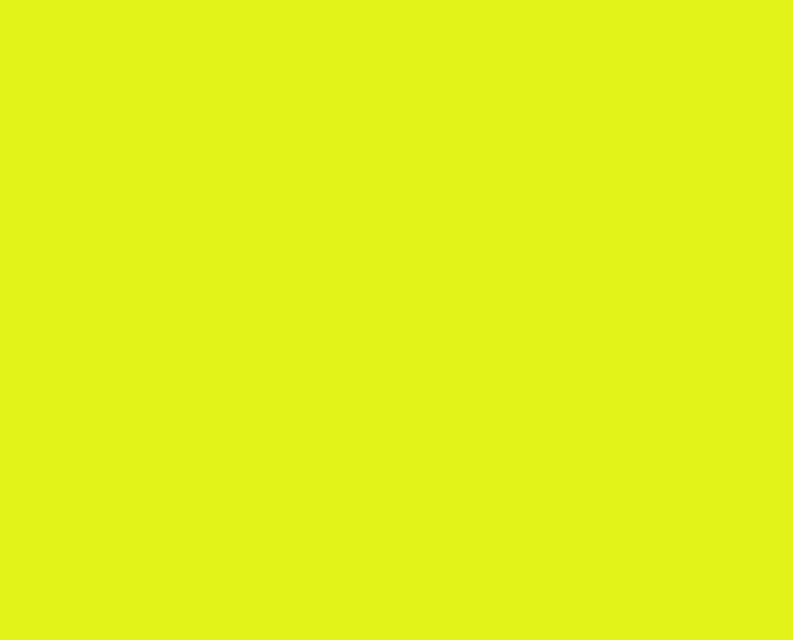
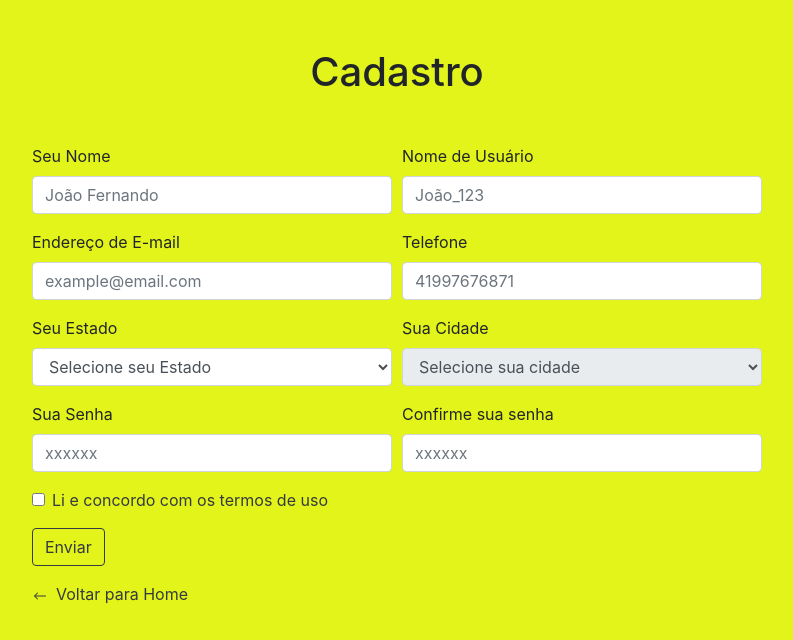
Before and after one commit to GustavoEmanuel901/publisher_album, a React (Create React App) app in the folder web/: page /register in a window 1280 px wide. Shown: the top 640 px of the page, without its empty margins (243-1036 px from the left). Built offline with nearby package versions, Linux system fonts and the light colour scheme.

Commit message:
screen-register

```diff
--- /dev/null
+++ b/web/src/global.css
@@ -0,0 +1,8 @@
+body {
+    background-color: #E3F41A;
+}
+
+.link svg,
+.form-link svg {
+    margin-right: 8px;
+}
--- a/web/src/index.js
+++ b/web/src/index.js
@@ -2,6 +2,7 @@ import React from 'react';
 import ReactDOM from 'react-dom';
 import 'bootstrap/dist/css/bootstrap.min.css'
 import App from './App'
+import './global.css'
 
 
 ReactDOM.render(
--- a/web/src/pages/Logon/index.js
+++ b/web/src/pages/Logon/index.js
@@ -28,12 +28,10 @@ export default function Logon() {
                             </Row>
 
                             <Row form>
-
-                                    <Link to='/' className='link'>
-                                        <BsPersonFill size={16} color='#000'/>
-                                        Cadastre-se
-                                    </Link>
-
+                                <Link to='/register' className='link'>
+                                    <BsPersonFill size={16} color='#000'/>
+                                    Cadastre-se
+                                </Link>
                             </Row>
 
                             <Row form>
--- a/web/src/pages/Logon/style.css
+++ b/web/src/pages/Logon/style.css
@@ -1,6 +1,3 @@
-body {
-    background-color: #E3F41A;
-}
 
 .form {
     margin: 30px 0;
@@ -26,11 +23,6 @@ body {
     opacity: 0.8;
 }
 
-.mobileAlignForm .link svg {
-    margin-right: 8px;
-}
-
-
 .img-margin {
     margin: 0px;
 }
--- /dev/null
+++ b/web/src/pages/Register/index.js
@@ -0,0 +1,101 @@
+import React from 'react';
+import { BsArrowLeft } from 'react-icons/bs'
+import { Link } from 'react-router-dom'
+import { Label, Form, Container, Row, Col, Input, FormGroup, Button} from 'reactstrap'
+
+
+
+export default function Register() {
+  return (
+        <Container>
+            <h1 className="text-center my-5">Cadastro</h1>
+            <Row className="justify-content-center mb-5">
+                <Col md={10} sm={12} lg={8}>
+                    <Form>
+                       <Row form>
+                            <FormGroup className='col-sm-6'>
+                                <Label for="inputName">Seu Nome</Label>
+                                <Input type='text' name='name' placeholder="João Fernando" required/>
+                            </FormGroup>
+
+                            <FormGroup className='col-sm-6'>
+                                <Label for="inputUserName">Nome de Usuário</Label>
+                                <Input type='text' name='user_name' placeholder="João_123" required/>
+                            </FormGroup>
+                       </Row>
+
+                       <Row form>
+                            <FormGroup className='col-sm-6'>
+                                <Label for="inputEmail">Endereço de E-mail</Label>
+                                <Input type='email' name='email' placeholder="example@email.com" required/>
+                            </FormGroup>
+
+                            <FormGroup className='col-sm-6'>
+                                <Label for="inputTelephone">Telefone</Label>
+                                <Input type='number' name='telephone' placeholder="41997676871" required/>
+                            </FormGroup>
+                       </Row>
+
+                       <Row form>
+                            <FormGroup className='col-sm-6'>
+                            <Label for="inputState">Seu Estado</Label>
+                                <select name="uf" className="form-control" required >
+                                    <option value="">Selecione seu Estado</option>
+                                </select>
+
+                                <input type="hidden" name="state"/>
+                            </FormGroup>
+
+                            <FormGroup className='col-sm-6'>
+                                <Label for="inputName">Sua Cidade</Label>
+                                <select name="city" className="form-control" disabled required >
+                                    <option value="">Selecione sua cidade</option>
+                                </select>
+                            </FormGroup>
+                       </Row>
+
+                       <Row form>
+                            <FormGroup className='col-sm-6'>
+                                <Label for="inputPassword">Sua Senha</Label>
+                                <Input type='password' name='password' placeholder="xxxxxx" required/>
+                            </FormGroup>
+
+                            <FormGroup className='col-sm-6'>
+                                <Label for="inputConSenha">Confirme sua senha</Label>
+                                <Input type='password' name='conPassword' placeholder="xxxxxx" required/>
+                            </FormGroup>
+                       </Row>
+
+                       <Row form>
+                           <FormGroup className='col-sm-12'>
+                                <div className="form-check">
+                                    <Label className='form-check-label'>
+                                        <Input type='checkbox' className='form-check-input' required/>
+                                        <Link to='/' className='form-link text-dark'>
+                                            Li e concordo com os termos de uso
+                                        </Link>
+                                    </Label>
+                                </div>
+                           </FormGroup>
+                       </Row>
+
+                       <Row form>
+                           <Col className="col-sm-12">
+                                <Button type='submit' color='outline-dark'>Enviar</Button>
+                           </Col>
+                       </Row>
+
+                       <Row form>
+                           <Col className='col-sm-12 mt-3'>
+                               <Link to='/' className='form-link text-dark'>
+                                    <BsArrowLeft/>
+                                    Voltar para Home
+                               </Link>
+                           </Col>
+                       </Row>
+                    </Form>
+                </Col>
+            </Row>
+        </Container>
+  )
+}
--- a/web/src/routes.js
+++ b/web/src/routes.js
@@ -2,12 +2,14 @@ import React from 'react';
 import { BrowserRouter, Route, Switch} from 'react-router-dom'
 
 import Logon from './pages/Logon'
+import Register from './pages/Register'
 
 export default function Routes() {
   return (
       <BrowserRouter>
         <Switch>
             <Route path='/' exact component={Logon}/>
+            <Route path='/register' component={Register}/>
         </Switch>
       </BrowserRouter>
   )
```
